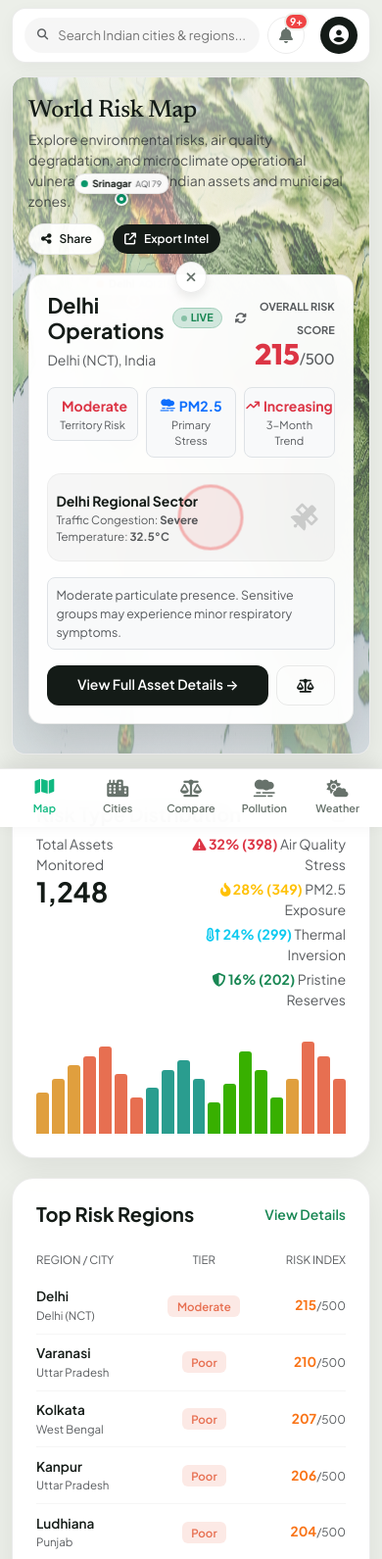
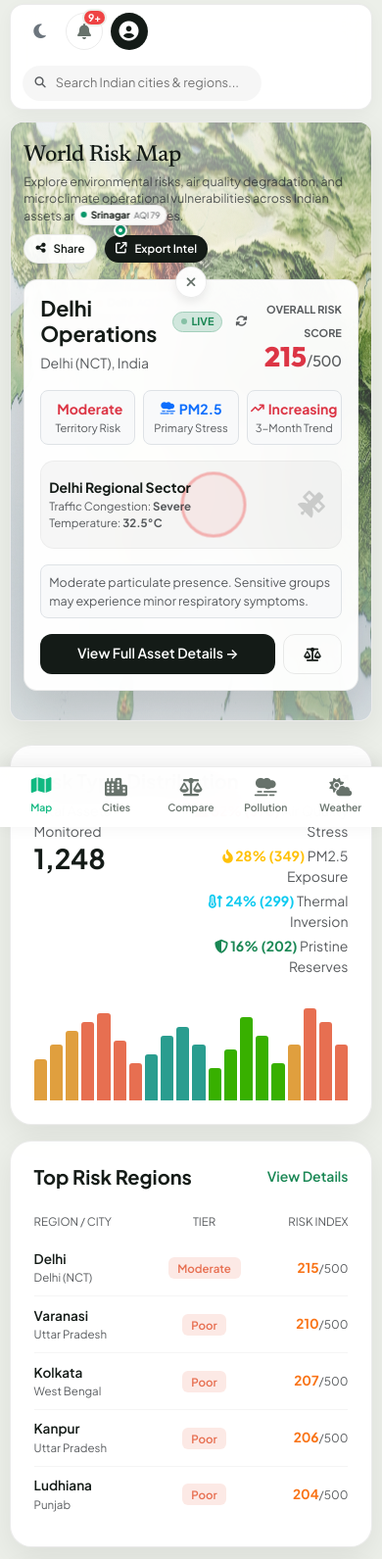
Before and after one commit to rishabhtcodes/EcoPulse, a Django app: page / in a window 390 px wide. Shown: the top 1591 px of the page at 98% size. Run offline with Django 5.2, Linux system fonts and the light colour scheme; data comes from the database, SQL or seed files in the repository.

Commit message:
Enhance mobile responsive design with fixed bottom navigation, mobile theme toggle, and fluid card layouts

```diff
--- a/static/css/custom.css
+++ b/static/css/custom.css
@@ -1074,17 +1074,23 @@ body {
   bottom: 0;
   left: 0;
   right: 0;
-  height: 60px;
+  height: 62px;
   background: var(--ep-panel-bg);
-  backdrop-filter: blur(16px);
-  -webkit-backdrop-filter: blur(16px);
+  backdrop-filter: blur(20px);
+  -webkit-backdrop-filter: blur(20px);
   border-top: 1px solid var(--ep-border);
   display: flex;
   align-items: center;
   justify-content: space-around;
   z-index: 1050;
-  padding: 0 0.5rem;
-  box-shadow: 0 -4px 16px rgba(0, 0, 0, 0.08);
+  padding: 0 0.25rem;
+  box-shadow: 0 -4px 20px rgba(0, 0, 0, 0.08);
+}
+
+[data-bs-theme="dark"] .mobile-bottom-nav {
+  background: rgba(14, 23, 19, 0.95);
+  border-top-color: rgba(255, 255, 255, 0.08);
+  box-shadow: 0 -4px 24px rgba(0, 0, 0, 0.45);
 }
 
 .mobile-nav-item {
@@ -1094,18 +1100,18 @@ body {
   justify-content: center;
   text-decoration: none;
   color: var(--ep-text-muted);
-  font-size: 0.68rem;
+  font-size: 0.65rem;
   font-weight: 600;
-  gap: 3px;
-  padding: 0.35rem 0.6rem;
+  gap: 2px;
+  padding: 0.35rem 0.4rem;
   border-radius: 8px;
-  transition: all 0.2s ease;
+  transition: all 0.2s cubic-bezier(0.16, 1, 0.3, 1);
   flex: 1;
-  max-width: 72px;
+  max-width: 64px;
 }
 
 .mobile-nav-item i {
-  font-size: 1.1rem;
+  font-size: 1.15rem;
 }
 
 .mobile-nav-item:hover,
@@ -1115,6 +1121,13 @@ body {
 
 .mobile-nav-item.active i {
   transform: translateY(-2px);
+  color: #10b981;
+}
+
+/* Base protection: Prevent any element from causing horizontal body overflow */
+html, body {
+  overflow-x: hidden;
+  max-width: 100vw;
 }
 
 /* Responsive adjustments for phones and tablets (<= 991.98px) */
@@ -1125,18 +1138,25 @@ body {
   }
 
   .top-filter-bar {
-    padding: 0.5rem 0.75rem;
+    padding: 0.6rem 0.85rem;
+    flex-wrap: wrap;
   }
 
   .filter-search-box {
-    width: auto;
-    flex-grow: 1;
+    width: 100%;
+    order: 2;
+    margin-top: 0.25rem;
+  }
+
+  .bottom-analytics-deck {
+    grid-template-columns: 1fr;
+    gap: 1rem;
   }
 }
 
 /* Responsive adjustments for smartphones (<= 767.98px) */
 @media (max-width: 767.98px) {
-  /* Hide vertical rail on mobile; bottom nav takes over */
+  /* Hide desktop vertical rail on mobile; bottom nav takes over */
   .rail-sidebar {
     display: none !important;
   }
@@ -1148,80 +1168,144 @@ body {
 
   /* Leave comfortable room at bottom for fixed mobile bar */
   main {
-    padding-bottom: 75px !important;
+    padding-bottom: 80px !important;
+  }
+
+  .app-container-frame {
+    margin: 0.25rem auto;
+    padding: 0 0.6rem;
   }
 
   /* Compact Top Header */
   .top-filter-bar {
     border-radius: 14px;
-    margin-bottom: 0.85rem;
-    gap: 0.5rem;
+    margin-bottom: 0.75rem;
+    padding: 0.5rem 0.75rem;
+    display: flex;
+    flex-direction: row;
+    align-items: center;
+    justify-content: space-between;
   }
 
   .filter-search-box {
     font-size: 0.8rem;
     padding: 0.4rem 0.75rem;
+    width: auto;
+    flex-grow: 1;
+    margin-top: 0;
+    max-width: calc(100% - 100px);
   }
 
   .filter-search-box input {
-    font-size: 0.82rem;
+    font-size: 0.8rem;
+  }
+
+  /* Notifications Dropdown inside phone viewport */
+  .notif-panel {
+    position: fixed !important;
+    top: 60px !important;
+    left: 10px !important;
+    right: 10px !important;
+    width: calc(100vw - 20px) !important;
+    max-width: 400px;
+    margin: 0 auto;
+    border-radius: 16px;
+    box-shadow: 0 16px 48px rgba(0,0,0,0.3);
   }
 
   /* Hero Map Stage Responsive */
   .relief-map-stage {
-    padding: 1.25rem 1rem;
+    padding: 1.25rem 0.85rem;
     border-radius: 14px;
     margin-bottom: 1rem;
     aspect-ratio: auto;
-    min-height: 440px;
+    min-height: 480px;
   }
 
   .map-header-zone {
     flex-direction: column;
-    gap: 0.75rem;
+    gap: 0.6rem;
     align-items: flex-start;
   }
 
   .map-header-zone .serif-title {
-    font-size: 1.55rem;
+    font-size: 1.45rem;
+    line-height: 1.2;
+  }
+
+  .map-header-zone p {
+    font-size: 0.78rem !important;
+    line-height: 1.4;
   }
 
   .map-action-pill {
-    padding: 0.35rem 0.75rem;
-    font-size: 0.75rem;
+    padding: 0.35rem 0.7rem;
+    font-size: 0.72rem;
   }
 
-  /* Map pins scale slightly smaller on mobile */
+  /* Map pins scale nicely on mobile viewports */
   .pin-bubble {
     font-size: 0.62rem;
-    padding: 0.12rem 0.4rem;
+    padding: 0.12rem 0.38rem;
     bottom: 12px;
+    box-shadow: 0 2px 8px rgba(0,0,0,0.2);
   }
 
-  /* Floating Operations Card adapts dynamically */
+  .pin-indicator-dot {
+    width: 6px;
+    height: 6px;
+  }
+
+  /* Floating Operations Card adapts cleanly */
   .floating-ops-card {
     position: relative;
     top: auto;
     right: auto;
     width: 100%;
-    margin-top: 1.25rem;
-    padding: 1.15rem;
+    margin-top: 1rem;
+    padding: 1rem;
     border-radius: 14px;
   }
 
   .ops-score-large {
-    font-size: 1.85rem;
-  }
-
-  /* Notifications Dropdown inside phone viewport */
-  .notif-panel {
-    width: 92vw;
-    right: -20px;
+    font-size: 1.75rem;
   }
 
   /* General Cards and Typography */
   .eco-card {
-    padding: 1.25rem !important;
+    padding: 1rem !important;
     border-radius: 14px;
   }
+
+  /* Responsive Horizontal Scroll for all Data Tables */
+  .table-responsive {
+    border-radius: 12px;
+    -webkit-overflow-scrolling: touch;
+    overflow-x: auto;
+  }
+
+  .table-responsive table {
+    min-width: 600px;
+  }
+
+  /* Detail Page Satellite & Charts */
+  .satellite-viewport {
+    height: 230px !important;
+  }
+
+  /* Filter pill styling */
+  .filter-pill-dropdown {
+    font-size: 0.75rem;
+    padding: 0.3rem 0.65rem;
+  }
+
+  /* Mobile Grid adjustments */
+  .glass-metric-pill {
+    padding: 0.4rem 0.3rem;
+  }
+
+  .glass-metric-pill .fs-4,
+  .glass-metric-pill .fs-5 {
+    font-size: 1.15rem !important;
+  }
 }
--- a/static/js/theme.js
+++ b/static/js/theme.js
@@ -16,13 +16,10 @@
   const setTheme = function (theme) {
     document.documentElement.setAttribute('data-bs-theme', theme);
     const icon = document.getElementById('theme-icon');
-    if (icon) {
-      if (theme === 'dark') {
-        icon.className = 'fas fa-sun text-warning';
-      } else {
-        icon.className = 'fas fa-moon text-secondary';
-      }
-    }
+    const mobileIcon = document.getElementById('mobile-theme-icon');
+    const iconClass = theme === 'dark' ? 'fas fa-sun text-warning' : 'fas fa-moon text-secondary';
+    if (icon) icon.className = iconClass;
+    if (mobileIcon) mobileIcon.className = iconClass;
   };
 
   // Initial load
@@ -30,17 +27,18 @@
 
   window.addEventListener('DOMContentLoaded', () => {
     setTheme(getPreferredTheme());
+    const toggleTheme = () => {
+      const currentTheme = document.documentElement.getAttribute('data-bs-theme') || 'light';
+      const newTheme = currentTheme === 'dark' ? 'light' : 'dark';
+      setStoredTheme(newTheme);
+      setTheme(newTheme);
+      window.dispatchEvent(new CustomEvent('themeChanged', { detail: { theme: newTheme } }));
+    };
+
     const toggleBtn = document.getElementById('theme-toggle-btn');
-    if (toggleBtn) {
-      toggleBtn.addEventListener('click', () => {
-        const currentTheme = document.documentElement.getAttribute('data-bs-theme') || 'light';
-        const newTheme = currentTheme === 'dark' ? 'light' : 'dark';
-        setStoredTheme(newTheme);
-        setTheme(newTheme);
+    if (toggleBtn) toggleBtn.addEventListener('click', toggleTheme);
 
-        // Dispatch event for charts to re-render colors if needed
-        window.dispatchEvent(new CustomEvent('themeChanged', { detail: { theme: newTheme } }));
-      });
-    }
+    const mobileToggleBtn = document.getElementById('mobile-theme-toggle-btn');
+    if (mobileToggleBtn) mobileToggleBtn.addEventListener('click', toggleTheme);
   });
 })();
--- a/templates/base.html
+++ b/templates/base.html
@@ -137,8 +137,13 @@
             </div>
           </div>
 
-          <!-- Notification Bell & User Profile Avatar -->
-          <div class="d-flex align-items-center gap-3">
+          <!-- Theme Toggle, Notification Bell & User Profile Avatar -->
+          <div class="d-flex align-items-center gap-2 gap-sm-3">
+
+            <!-- Mobile Theme Toggle Button -->
+            <button id="mobile-theme-toggle-btn" class="rail-icon-btn d-md-none border-0 bg-transparent p-0" type="button" title="Toggle Light / Dark Mode" style="width: 36px; height: 36px;">
+              <i id="mobile-theme-icon" class="fas fa-moon"></i>
+            </button>
 
             <!-- ── NOTIFICATION BELL DROPDOWN ── -->
             <div class="notif-wrapper" id="notif-wrapper">
```
